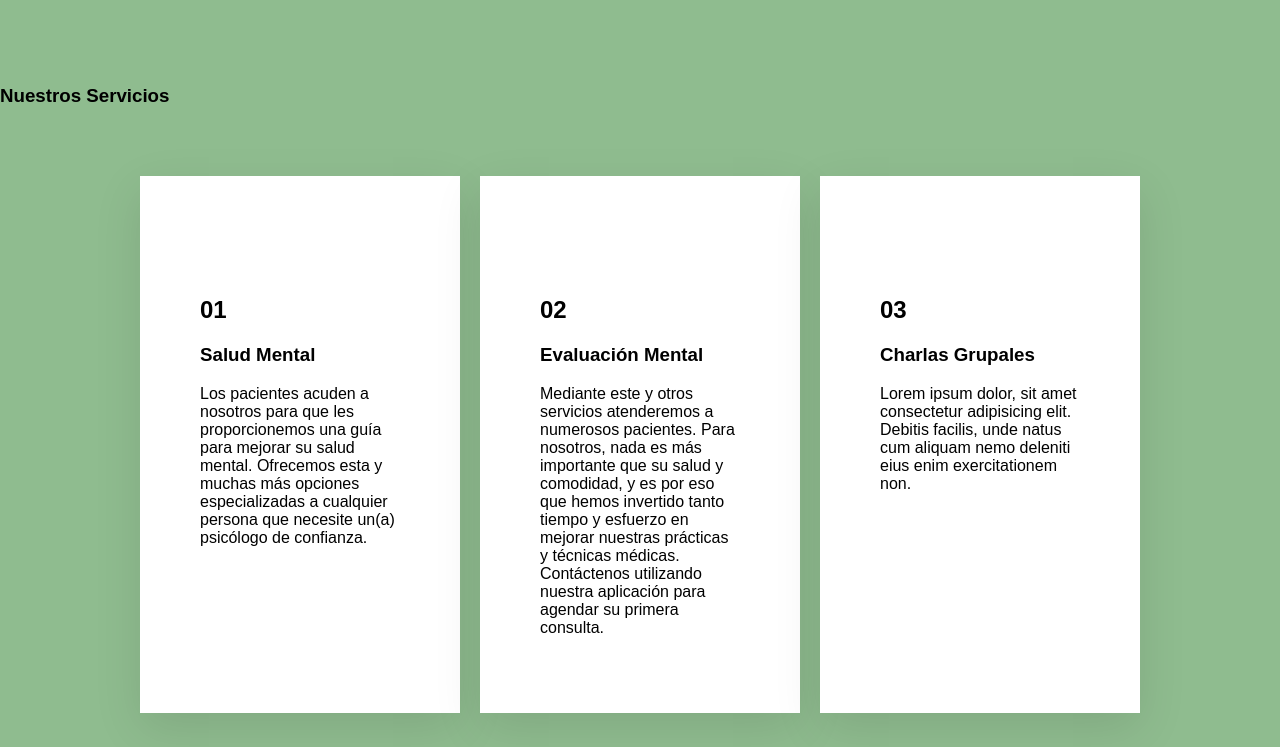
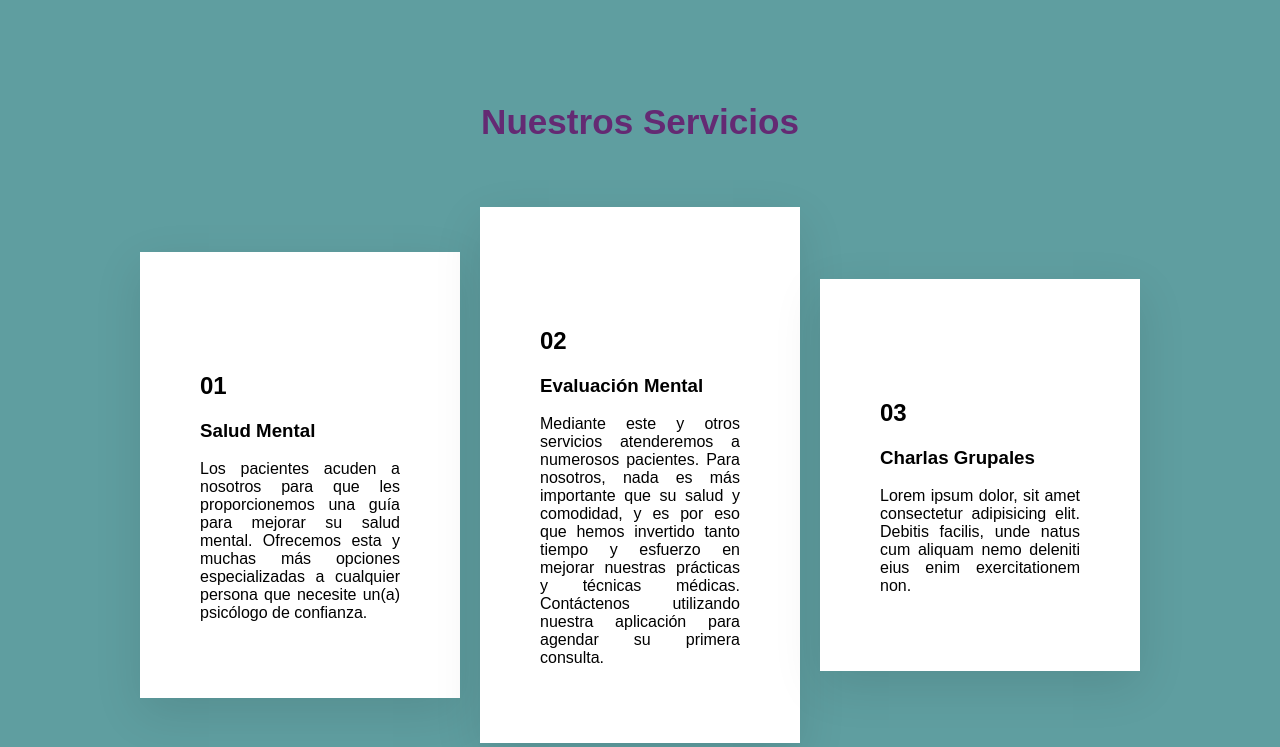
Before and after one commit to MatiasViacava/BEING-HAPPIER, a plain HTML site: page index.html in a window 1280 px wide. Shown: the part 773-1520 px from the top of the page. Drawn offline with Linux system fonts and the light colour scheme; files that its build step writes are made by us from their sources.

Commit message:
Archivo style actualizado Being Happier

```diff
--- a/style.css
+++ b/style.css
@@ -8,7 +8,7 @@ body {
   font-family: sans-serif;
   margin: 0;
   min-height: 100vh;
-  background: darkseagreen;
+  background: cadetblue;
   justify-content: center;
   align-items: center;
 }
@@ -169,14 +169,22 @@ nav a:hover {
   margin: auto;
   width: 1100px;
   display: flex;
-  justify-content: space-between;
+  justify-content: space-evenly;
   flex-wrap: wrap;
-  padding: 50px;
+  padding: 30px;
+  align-items: center;
+  text-align: justify;
 }
-.contanier .box {
+.box {
   position: relative;
   width: 320px;
-  background: #fff;
+  background: #ffffff;
   padding: 100px 60px 60px;
   box-shadow: 0 15px 45px rgba(0, 0, 0, 0.1);
 }
+.containerServicios {
+  color: #642a73;
+  font-size: 30px;
+  text-align: center;
+  margin-bottom: 10px;
+}
```
